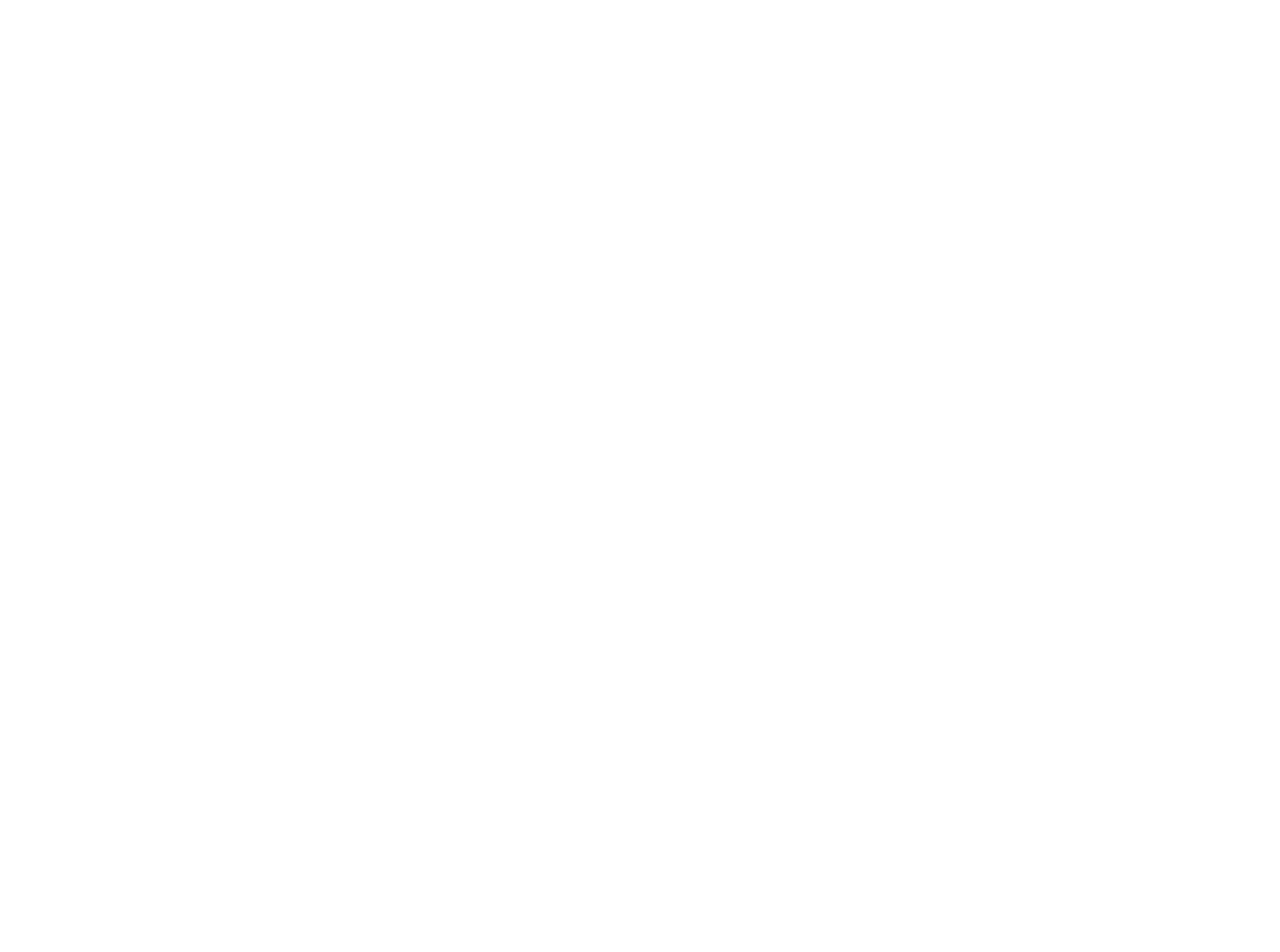
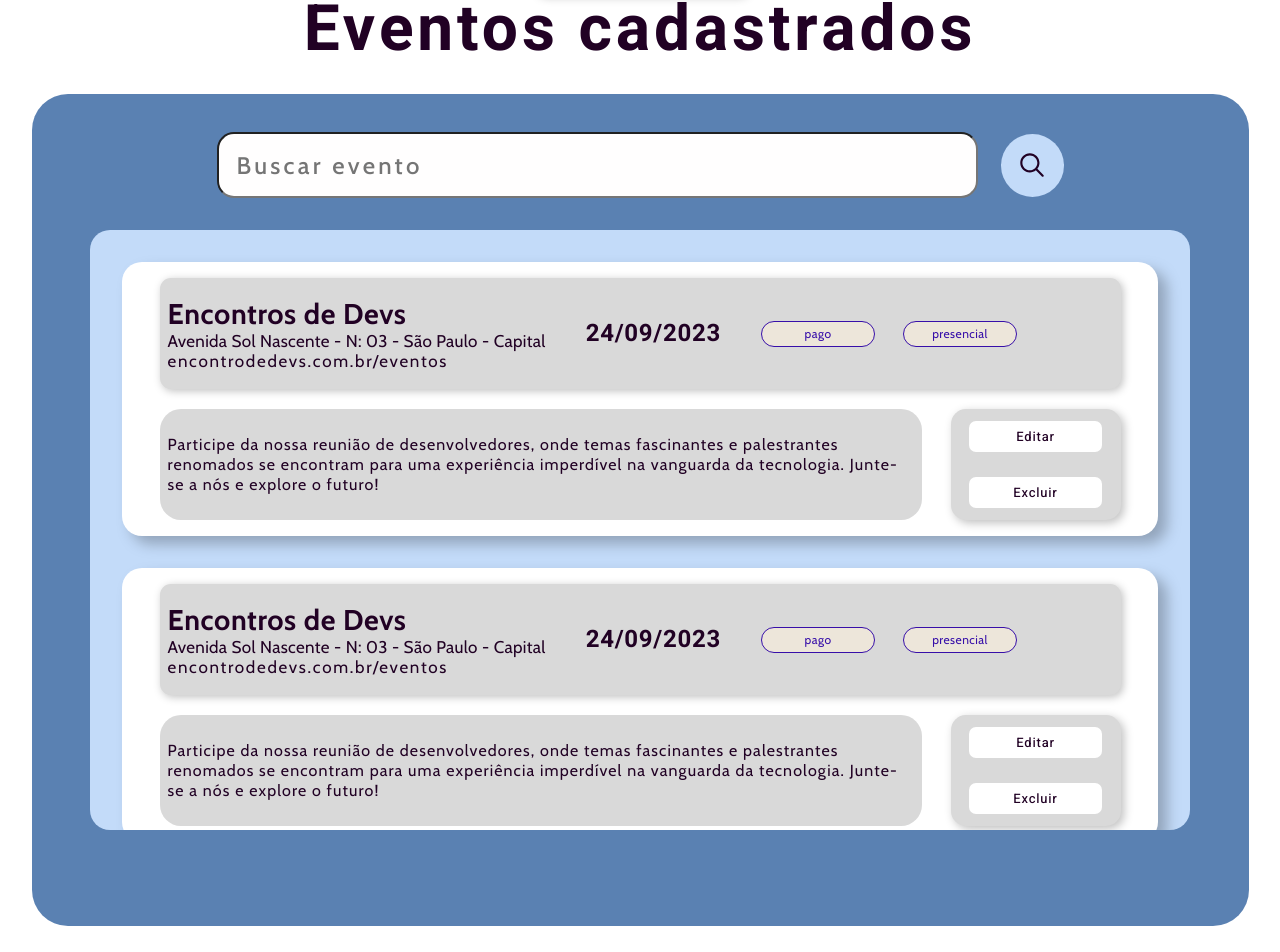
Before and after one commit to orange-hacka-zero/hacka-zero-FrontEnd, a React (Vite) app: page /admin in a window 1280 px wide. Shown: the part 599-1551 px from the top of the page. Before the commit the page ends 800 px from the top, so only its background shows below. Built offline with nearby package versions, Linux system fonts and the light colour scheme.

Commit message:
feat: admin page styling completed

```diff
--- a/src/globalStyles.css
+++ b/src/globalStyles.css
@@ -22,7 +22,7 @@
 body {
   width: 100vw;
   height: 100vh;
-  overflow: hidden;
+  /* overflow: hidden; */
   color: var(  --text-color);
   font-family:  'Cabin', sans-serif;
   box-sizing: border-box;
--- a/src/pages/Admin/Admin.module.css
+++ b/src/pages/Admin/Admin.module.css
@@ -3,14 +3,19 @@
   flex-direction: column;
   align-items: center;
   justify-content: center;
+  margin-top: 47px;
 }
 .containerSection {
   width: 1217px;
+  display: flex;
+  flex-direction: column;
+  align-items: center;
+  justify-content: center;
 }
 
 .containerFormRegister {
   width: 1217px;
-  height: 370px;
+  height: 400px;
   border-radius: 32px;
   background: var(--bg-blue);
   display: flex;
@@ -97,7 +102,8 @@
 .asideFormRegister {
   display: flex;
   flex-direction: column;
-  gap: 1.75rem;
+  gap:28px;
+  max-height: max-content;
 }
 .asideFormRegisterWrapper {
   display: flex;
@@ -141,3 +147,91 @@
   cursor: pointer;
   text-align: center;
 }
+
+.titleEventsRegister {
+  color: #210124;
+  font-family: Heebo;
+  font-size: 4rem;
+  font-style: normal;
+  font-weight: 700;
+  line-height: 119.023%;
+  letter-spacing: 3.84px;
+  position: relative;
+  margin-top: 40px;
+  margin-bottom: 26px;
+}
+
+/* registered events container */
+
+.containerRegisteredEvents {
+  width: 1217px;
+  height: 832px;
+  border-radius: 36px;
+  background: var(--bg-blue);
+  display: flex;
+  flex-direction: column;
+  align-items: center;
+  gap: 32px;
+  margin-bottom: 100px;
+}
+
+.containerSearch {
+  display: flex;
+  flex-direction: row;
+  align-items: center;
+  gap: 23px;
+  margin-top: 38px;
+  position: sticky;
+}
+
+.inputSearch {
+  width: 753px;
+  height: 60px;
+  border-radius: 17px;
+  background: #fffefe;
+  color: var(--text-color);
+  font-family: Cabin;
+  font-size: 1.5rem;
+  font-weight: 500;
+  line-height: 119.023%;
+  letter-spacing: 3.24px;
+  outline: none;
+}
+.inputSearch::placeholder {
+  padding: 1rem;
+}
+.elipseIcon {
+  width: 63px;
+  height: 63px;
+  background-color: #c3dbf9;
+  display: grid;
+  place-items: center;
+  border-radius: 50%;
+  cursor: pointer;
+}
+.elipseIcon:active {
+  transform: scale(0.9);
+}
+.elipseIcon > svg {
+  font-size: 2rem;
+}
+
+.containerEventsScroll {
+  display: flex;
+  flex-direction: column;
+  gap: 32px;
+  padding: 2rem;
+  overflow-y: scroll;
+  background-color: #c3dbf9;
+  height: 600px;
+  border-radius: 20px;
+}
+
+.containerEventsScroll::-webkit-scrollbar {
+  width: 14px;
+}
+
+.containerEventsScroll::-webkit-scrollbar-thumb {
+  background-color: #909eb1;
+  border-radius: 10px;
+}
--- a/src/pages/Admin/Admin.tsx
+++ b/src/pages/Admin/Admin.tsx
@@ -1,12 +1,14 @@
 import { FC } from "react";
 import style from "./Admin.module.css";
 import Button from "./components/Button/Button";
-// import "../../globalStyles.css";
+import Header from "@/components/Header";
+import { RxMagnifyingGlass } from "react-icons/rx";
+import CardEvent from "./components/CardEvent/CardEvent";
 
 const Admin: FC = () => {
   return (
     <>
-      <header>header</header>
+      <Header />
       <main className={style.containerMain}>
         <section className={style.containerSection}>
           <form className={style.containerFormRegister}>
@@ -88,6 +90,51 @@
             </section>
             <Button title="Cadastrar" />
           </form>
+
+          <h2 className={style.titleEventsRegister}>Eventos cadastrados</h2>
+
+          <section className={style.containerRegisteredEvents}>
+            <div className={style.containerSearch}>
+              <input
+                className={style.inputSearch}
+                type="text"
+                placeholder="Buscar evento"
+              />
+              <span className={style.elipseIcon}>
+                <RxMagnifyingGlass />
+              </span>
+            </div>
+
+            <div className={style.containerEventsScroll}>
+              <CardEvent
+                title="Encontros de Devs"
+                date="24/09/2023"
+                address="Avenida Sol Nascente - N: 03 - São Paulo - Capital"
+                link="encontrodedevs.com.br/eventos"
+                description="Participe da nossa reunião de desenvolvedores, onde temas fascinantes e palestrantes
+                renomados se encontram para uma experiência imperdível na vanguarda da tecnologia.
+                Junte-se a nós e explore o futuro!"
+              />
+              <CardEvent
+                title="Encontros de Devs"
+                date="24/09/2023"
+                address="Avenida Sol Nascente - N: 03 - São Paulo - Capital"
+                link="encontrodedevs.com.br/eventos"
+                description="Participe da nossa reunião de desenvolvedores, onde temas fascinantes e palestrantes
+                renomados se encontram para uma experiência imperdível na vanguarda da tecnologia.
+                Junte-se a nós e explore o futuro!"
+              />
+              <CardEvent
+                title="Encontros de Devs"
+                date="24/09/2023"
+                address="Avenida Sol Nascente - N: 03 - São Paulo - Capital"
+                link="encontrodedevs.com.br/eventos"
+                description="Participe da nossa reunião de desenvolvedores, onde temas fascinantes e palestrantes
+                renomados se encontram para uma experiência imperdível na vanguarda da tecnologia.
+                Junte-se a nós e explore o futuro!"
+              />
+            </div>
+          </section>
         </section>
       </main>
     </>
--- /dev/null
+++ b/src/pages/Admin/components/CardEvent/CardEvent.module.css
@@ -0,0 +1,134 @@
+.containerCardEvent {
+  width: 1036px;
+  height: 294px;
+  background-color: white;
+  filter: drop-shadow(9px 8px 7px rgba(0, 0, 0, 0.25));
+  display: flex;
+  flex-direction: column;
+  align-items: center;
+  justify-content: center;
+  border-radius: 20px;
+  gap: 20px;
+  padding: 1rem;
+}
+
+.cardEvent {
+  width: 961px;
+  height: 111px;
+  border-radius: 11px;
+  background: #d9d9d9;
+  box-shadow: 2px 2px 8px 0px rgba(0, 0, 0, 0.25);
+  display: flex;
+  align-items: center;
+}
+
+.cardEventFirst {
+  width: max-content;
+  display: flex;
+  flex-direction: row;
+  gap: 40px;
+  align-items: center;
+  padding: 0.5rem;
+}
+.cardEventTitle {
+  color: #210124;
+  font-family: Cabin;
+  font-size: 1.785rem;
+  font-weight: 700;
+  letter-spacing: 0.6px;
+}
+.cardEventAddress {
+  color: #210124;
+  font-family: Cabin;
+  font-size: 1.063rem;
+  font-weight: 400;
+  letter-spacing: 0.34px;
+}
+
+.cardEventLink {
+  color: #210124;
+  font-family: Cabin;
+  font-size: 1.063rem;
+  font-style: normal;
+  font-weight: 400;
+  line-height: normal;
+  text-decoration: none;
+  letter-spacing: 1.7px;
+}
+.cardEventLink:hover {
+  color: var(--bg-blue);
+  transition: all 0.4s ease;
+}
+.cardEventData {
+  color: var(--text-color);
+  font-family: Heebo;
+  font-size: 24px;
+  font-weight: 700;
+  letter-spacing: 0.72px;
+}
+.cotainertags {
+  display: flex;
+  gap: 28px;
+}
+
+.cardEventInfo {
+  width: 961px;
+  height: 110.727px;
+  border-radius: 11px;
+  background: var(--light-grey);
+  box-shadow: 2px 2px 8px 0px rgba(0, 0, 0, 0.25);
+}
+.cardEventInfoDescription {
+  width: 762px;
+  height: 110.727px;
+  color: var(--text-color);
+  border-radius: 21px;
+  background: #d9d9d9;
+  font-family: Cabin;
+  font-size: 1rem;
+  font-weight: 400;
+  line-height: 123.523%;
+  letter-spacing: 1.12px;
+  display: grid;
+  place-items: center;
+  padding: 0.5rem;
+}
+
+.cardEventSecondary {
+  width: 961px;
+  height: 111px;
+  display: flex;
+  align-items: center;
+  justify-content: space-between;
+}
+
+/* botoes */
+.containerBtn {
+  width: 170px;
+  height: 111px;
+  display: grid;
+  place-items: center;
+  border-radius: 15px;
+  background: var(--light-grey);
+  box-shadow: 3px 3px 10px 0px rgba(0, 0, 0, 0.25);
+}
+
+.btnCardInfo {
+  width: 133px;
+  height: 31px;
+  border-radius: 7px;
+  background: #fff;
+  color: var(--text-color);
+  font-family: Heebo;
+  font-size: 0.813rem;
+  font-weight: 500;
+  line-height: 119.023%;
+  letter-spacing: 0.78px;
+  border: none;
+  cursor: pointer;
+}
+.btnCardInfo:hover {
+  background-color: var(--bg-blue);
+  color: #fff;
+  transition: all 0.4s ease;
+}
--- /dev/null
+++ b/src/pages/Admin/components/CardEvent/CardEvent.tsx
@@ -0,0 +1,53 @@
+import { FC } from "react";
+import style from "./CardEvent.module.css";
+import TagComponent from "@/components/TagComponent";
+
+type TypeCardEventProps = {
+  title: string;
+  address?: string;
+  link: string;
+  date: string;
+  description: string;
+};
+const CardEvent: FC<TypeCardEventProps> = ({
+  title,
+  address,
+  link,
+  date,
+  description,
+}) => {
+  return (
+    <section className={style.containerCardEvent}>
+      <section className={style.cardEvent}>
+        <div className={style.cardEventFirst}>
+          <div>
+            <h3 className={style.cardEventTitle}>{title}</h3>
+            <p className={style.cardEventAddress}>{address}</p>
+            <p>
+              <a className={style.cardEventLink} href="/admin">
+                {link}
+              </a>
+            </p>
+          </div>
+
+          <p className={style.cardEventData}>{date}</p>
+          <div className={style.cotainertags}>
+            <TagComponent tag="pago" />
+            <TagComponent tag="presencial" />
+          </div>
+        </div>
+      </section>
+      <section className={style.cardEventSecondary}>
+        <section className={style.cardEventInfoDescription}>
+          <p> {description}</p>
+        </section>
+        <section className={style.containerBtn}>
+          <button className={style.btnCardInfo}>Editar</button>
+          <button className={style.btnCardInfo}>Excluir</button>
+        </section>
+      </section>
+    </section>
+  );
+};
+
+export default CardEvent;
```
Also changed, not shown: 1 other file (tests, documents, lock files or other folders).
